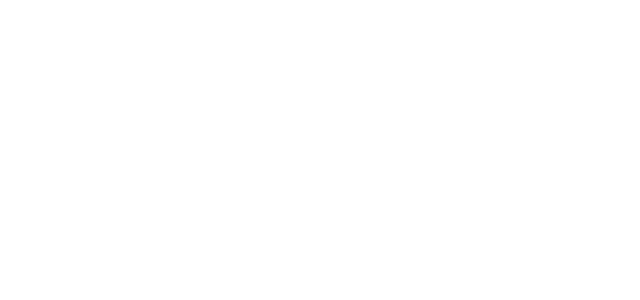
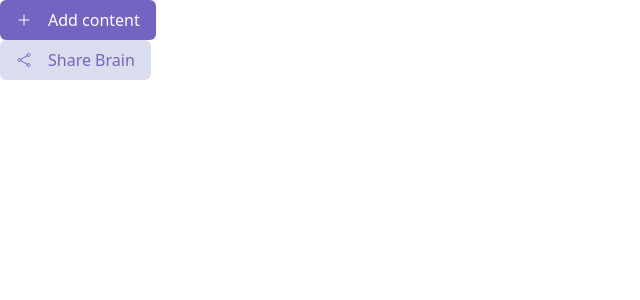
Before and after one commit to Yashxp1/Second-Brain-App, a React (Vite) app in the folder client/: page /home in a window 1280 px wide. Before the commit this address had no page. Shown: the top 300 px of the page, without its empty margins (0-640 px from the left). Built offline with nearby package versions, Linux system fonts and the light colour scheme; the HTML template or start-up script is replaced by a standard one.

Commit message:
Icons steup

```diff
--- a/client/src/App.tsx
+++ b/client/src/App.tsx
@@ -1,19 +1,12 @@
-import { Home } from './pages/Home';
-import { Route, Routes } from 'react-router-dom';
-import Signin  from './pages/Signin';
-import Signup  from './pages/Signup';
-import Dashboard  from './pages/Dashboard';
+import { Button } from './components/Button';
+import PlusIcon from './Icons/PlusIcon';
+import ShareIcon from './Icons/ShareIcon';
 
 const App = () => {
   return (
-    <div className="">
-      <Routes>
-        <Route path="/" element={<Home />} />
-        <Route path="/signin" element={<Signin/>} />
-        <Route path="/signup" element={<Signup/>} />
-        <Route path="/signin" element={<Signin/>} />
-        <Route path="/dashboard" element={<Dashboard/>} />
-      </Routes>
+    <div>
+      <Button variant="primary" text="Add content" startIcon={<PlusIcon />} />
+      <Button variant="secondary" text="Share Brain" startIcon={<ShareIcon />} />
     </div>
   );
 };
--- /dev/null
+++ b/client/src/Icons/PlusIcon.tsx
@@ -0,0 +1,20 @@
+const PlusIcon = () => {
+  return (
+    <svg
+      xmlns="http://www.w3.org/2000/svg"
+      fill="none"
+      viewBox="0 0 24 24"
+      stroke-width="1.5"
+      stroke="currentColor"
+      className="size-4"
+    >
+      <path
+        stroke-linecap="round"
+        stroke-linejoin="round"
+        d="M12 4.5v15m7.5-7.5h-15"
+      />
+    </svg>
+  );
+};
+
+export default PlusIcon;
--- /dev/null
+++ b/client/src/Icons/ShareIcon.tsx
@@ -0,0 +1,20 @@
+const ShareIcon = () => {
+  return (
+    <svg
+      xmlns="http://www.w3.org/2000/svg"
+      fill="none"
+      viewBox="0 0 24 24"
+      stroke-width="1.5"
+      stroke="currentColor"
+      className="size-4"
+    >
+      <path
+        stroke-linecap="round"
+        stroke-linejoin="round"
+        d="M7.217 10.907a2.25 2.25 0 1 0 0 2.186m0-2.186c.18.324.283.696.283 1.093s-.103.77-.283 1.093m0-2.186 9.566-5.314m-9.566 7.5 9.566 5.314m0 0a2.25 2.25 0 1 0 3.935 2.186 2.25 2.25 0 0 0-3.935-2.186Zm0-12.814a2.25 2.25 0 1 0 3.933-2.185 2.25 2.25 0 0 0-3.933 2.185Z"
+      />
+    </svg>
+  );
+};
+
+export default ShareIcon;
--- a/client/src/components/Button.tsx
+++ b/client/src/components/Button.tsx
@@ -8,9 +8,19 @@ interface ButtonProps {
 
 const variantClasses = {
   primary: 'bg-purple-600 text-white',
-  secondary: 'bg-purple-200 text purple-400',
+  secondary: 'bg-purple-100 text-purple-600',
 };
 
+const defaultStyles =
+  'px-4 py-2 rounded-md font-light flex justify-center items-center';
+
 export function Button({ variant, text, startIcon }: ButtonProps) {
-  return <button className={variantClasses[variant]}>{text}</button>;
+  return (
+    <button className={variantClasses[variant] + ' ' + defaultStyles}>
+      <div className="pr-4">
+        {startIcon}
+      </div>
+        {text}
+    </button>
+  );
 }
```
